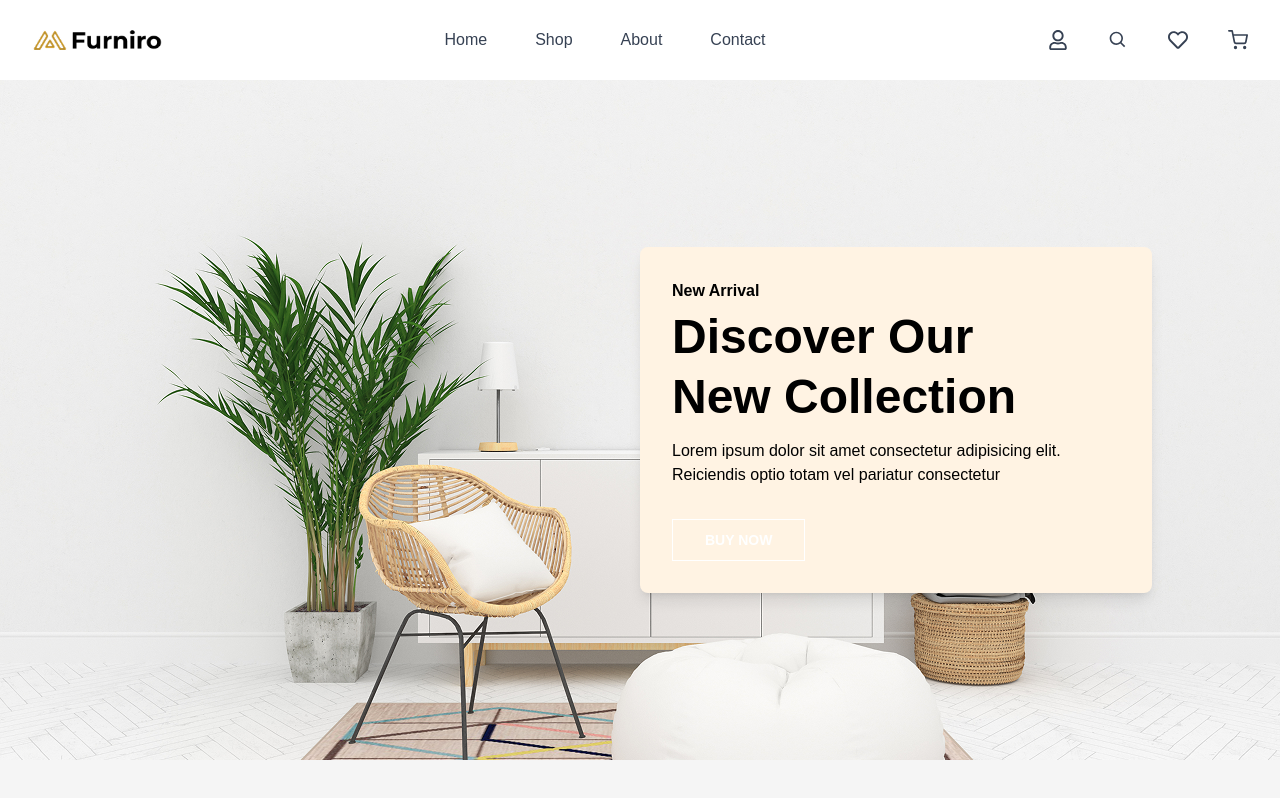
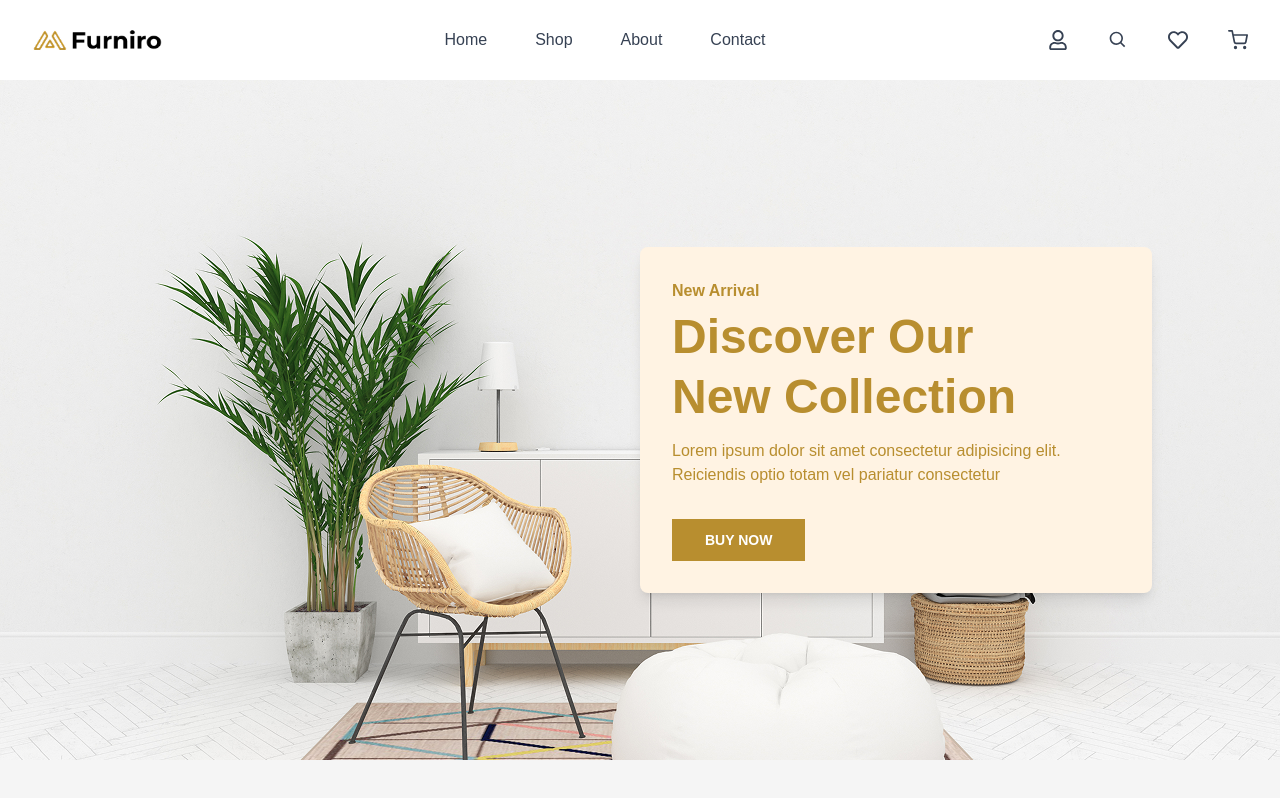
Before and after one commit to robiulsagor/ecommerce-app, a Next.js app in the folder client/: page / in a window 1280 px wide. Built offline with nearby package versions, Linux system fonts and the light colour scheme.

Commit message:
feat: Add primary color and remove some unnecessary codes

```diff
--- a/client/app/globals.css
+++ b/client/app/globals.css
@@ -2,20 +2,13 @@
 
 :root {
   --background: #f5f5f5;
+  --primary: #b88e2f;
 }
 
 @theme inline {
   --color-background: var(--background);
-  --font-sans: var(--font-geist-sans);
-  --font-mono: var(--font-geist-mono);
+  --color-primary: var(--primary);
 }
-
-/* @media (prefers-color-scheme: dark) {
-  :root {
-    --background: #0a0a0a;
-    --foreground: #ededed;
-  }
-} */
 
 body {
   background: var(--background);
```
